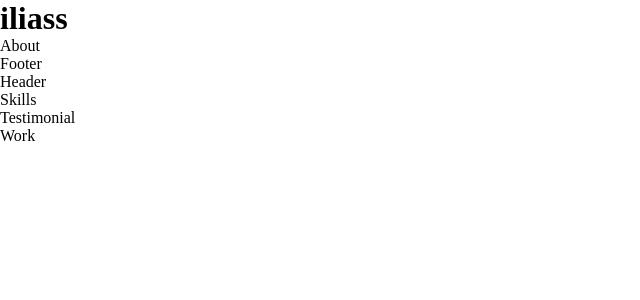
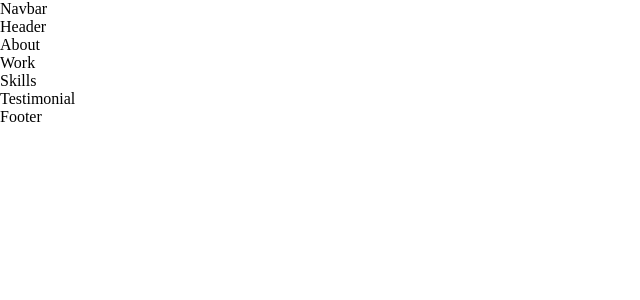
Before and after one commit to mohammediliassaffani/protfolio-med-iliass-affani, a React (Vite) app in the folder PORTFOLIO-iliass/: page / in a window 1280 px wide. Shown: the top 300 px of the page, without its empty margins (0-640 px from the left). Built offline with nearby package versions, Linux system fonts and the light colour scheme.

Commit message:
add-navbar

```diff
--- a/PORTFOLIO-iliass/src/App.jsx
+++ b/PORTFOLIO-iliass/src/App.jsx
@@ -1,17 +1,18 @@
 import React from 'react';
 
 import { About, Footer, Header, Skills, Testimonial, Work } from './container';
+import { Navbar } from './components';
 
 const App = () => {
   return (
-    <div>
-      <h1>iliass</h1>
+    <div className="app">
+      <Navbar />
+      <Header />
       <About />
+      <Work />
+      <Skills />
+      <Testimonial />
       <Footer />
-      <Header />
-      <Skills/>
-      <Testimonial/>
-      <Work/>
     </div>
   );
 };
--- /dev/null
+++ b/PORTFOLIO-iliass/src/components/Navbar/Navbar.jsx
@@ -0,0 +1,12 @@
+import React from 'react'
+import './Navbar.sass'
+
+const Navbar = () => {
+  return (
+    <div>
+      Navbar
+    </div>
+  )
+}
+
+export default Navbar
--- /dev/null
+++ b/PORTFOLIO-iliass/src/components/index.js
@@ -0,0 +1 @@
+export { default as Navbar } from './Navbar/Navbar.jsx';
```
Also changed, not shown: PORTFOLIO-iliass/src/components/Navbar/Navbar.sass (added).
